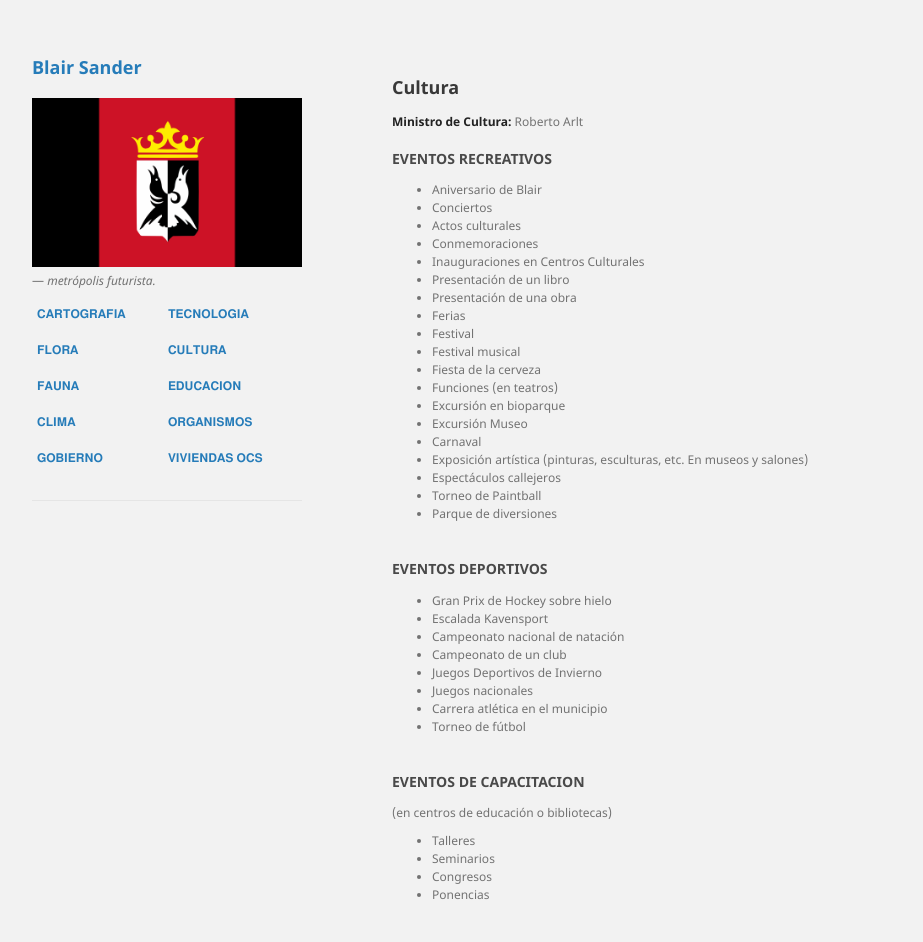
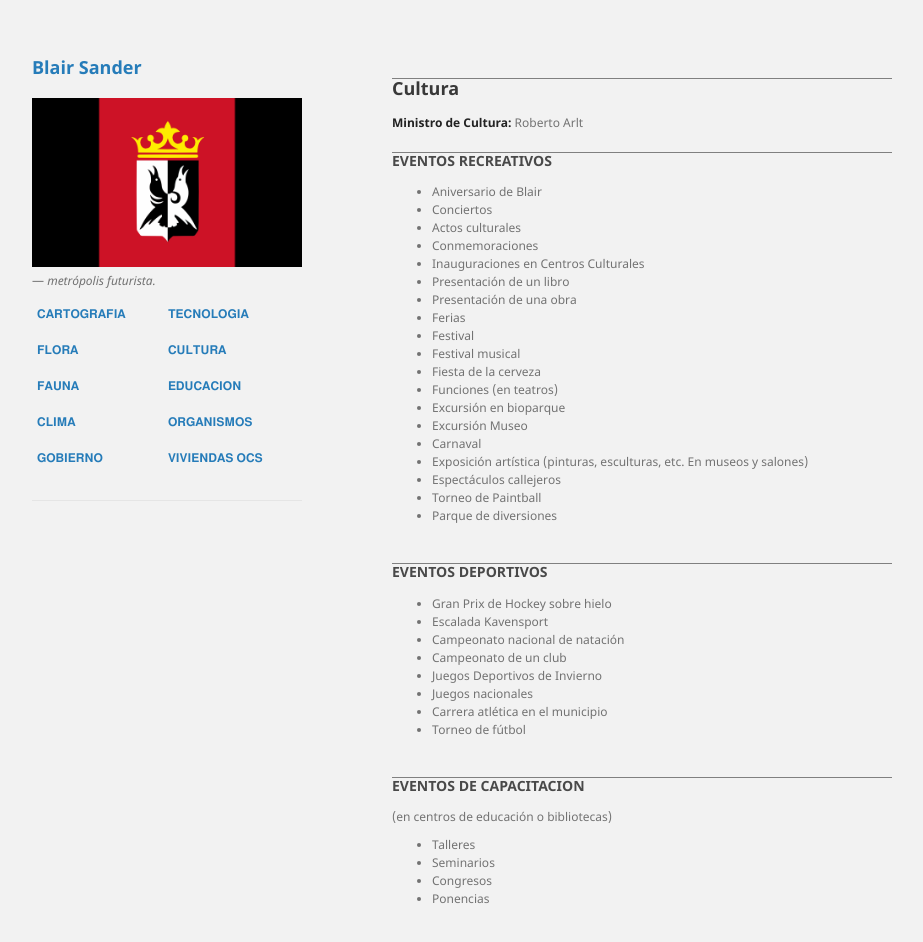
Before and after one commit to BlairSander/ciudad, a Jekyll site: the page built from cultura.md, in a window 1280 px wide and 963 px high. Shown: the top 942 px of the window, without its empty margins (178-1101 px from the left). Built offline with Jekyll 4.4.1, drawn with Linux system fonts in a browser that asks for light colours.

Commit message:
jekyll-theme-minimal.scss

```diff
--- a/_sass/jekyll-theme-minimal.scss
+++ b/_sass/jekyll-theme-minimal.scss
@@ -17,6 +17,7 @@ h1 {
 h2, h3 {
   color:#222;
   margin:20px 0 15px;
+  border-top: 1px solid gray;
 }
 
 h4, h5, h6 {
```
